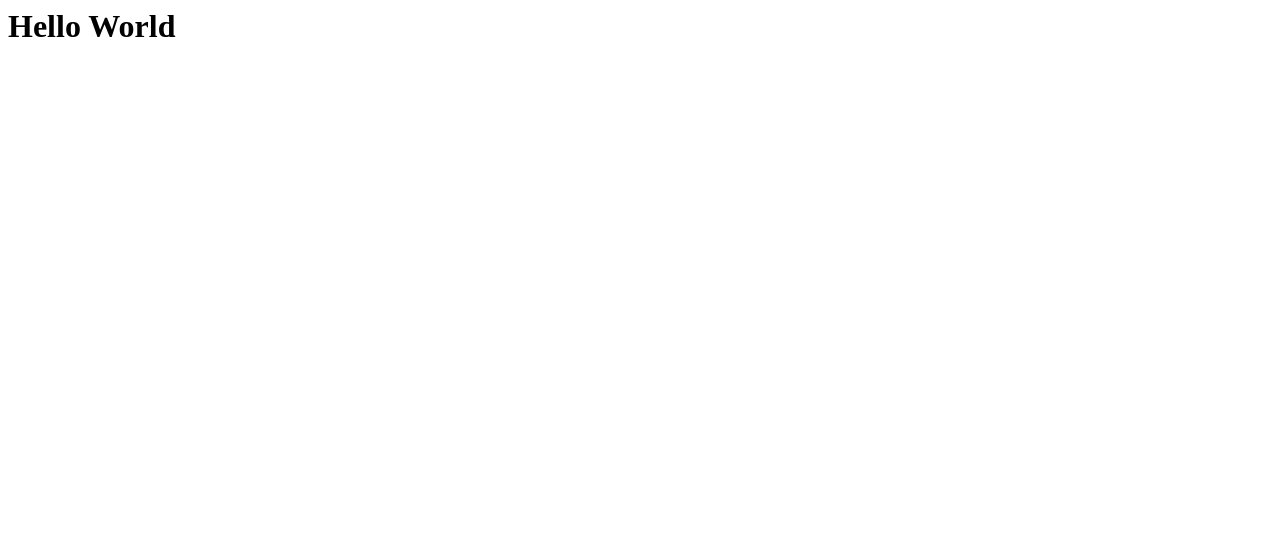
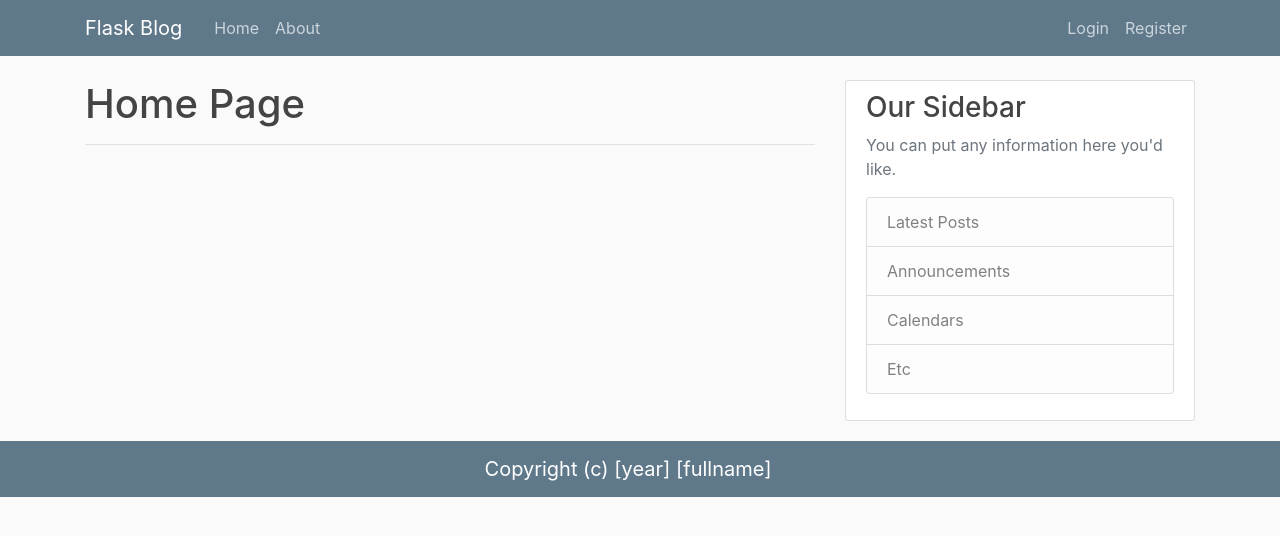
Before and after one commit to surajsgupta0107/Flask_Blog_New, a Flask app: page / in a window 1280 px wide. Before the commit the part shown is almost empty. Shown: the top 536 px of the page. Run offline with Flask 3, Linux system fonts and the light colour scheme; data that the repository does not hold is empty; some libraries are stand-ins or nearby versions.

Commit message:
first commit

```diff
--- a/flaskblog/main/views.py
+++ b/flaskblog/main/views.py
@@ -6,10 +6,6 @@ main = Blueprint("main", __name__)
 
 
 @main.route("/")
-def hello():
-    return "<h1>Hello World</h1>"
-
-
 @main.route("/home/")
 def home():
     page = request.args.get("page", 1, type=int)
--- a/flaskblog/templates/base.html
+++ b/flaskblog/templates/base.html
@@ -1,6 +1,7 @@
 <!DOCTYPE html>
 <html lang="en">
 <head>
+    <!-- Required meta tags -->
     <meta charset="UTF-8">
     <meta name="viewport" content="width=device-width, initial-scale=1">
     <!-- Bootstrap CSS -->
@@ -69,6 +70,15 @@
         </div>
       </div>
     </main>
+    <header class="site-header">
+      <nav class="navbar navbar-expand-md navbar-dark bg-steel flex-bottom">
+        <div class="container">
+          <a class="navbar-brand mr-4" href="/"></a>
+          <a class="navbar-brand mr-4" href="/">Copyright (c) [year] [fullname]</a>
+          <a class="navbar-brand mr-4" href="/"></a>
+        </div>
+      </nav>
+    </header>
     <!-- Optional JavaScript -->
     <!-- jQuery first, then Popper.js, then Bootstrap JS -->
     <script src="https://code.jquery.com/jquery-3.2.1.slim.min.js" integrity="sha384-KJ3o2DKtIkvYIK3UENzmM7KCkRr/rE9/Qpg6aAZGJwFDMVNA/GpGFF93hXpG5KkN" crossorigin="anonymous"></script>
--- a/flaskblog/templates/post.html
+++ b/flaskblog/templates/post.html
@@ -14,8 +14,8 @@
         <p class="article-content">{{ post.content }}</p>
         {% if post.author == current_user %}
           <div>
-            <a class="btn btn-secondary btn-sm mt-1 mb-1" href="{{ url_for('posts.update_post', post_id=post.id) }}">Update</a>
-            <button type="button" class="btn btn-danger btn-sm m-1" data-toggle="modal" data-target="#deleteModal">Delete</button>
+            <a class="btn btn-info btn-md mt-1 mb-1" href="{{ url_for('posts.update_post', post_id=post.id) }}">Update</a>
+            <button type="button" class="btn btn-danger btn-md m-1" data-toggle="modal" data-target="#deleteModal">Delete</button>
           </div>
         {% endif %}
       </div>
--- a/flaskblog/users/utils.py
+++ b/flaskblog/users/utils.py
@@ -15,7 +15,7 @@ def save_picture(form_picture):
     picture_fn = random_hex + f_ext
     picture_path = os.path.join(current_app.root_path, "static/profile_pics", picture_fn)
 
-    output_size = (250, 250)
+    output_size = (324, 324)
     i = Image.open(form_picture)
     i.thumbnail(output_size)
     i.save(picture_path)
--- a/flaskblog/users/views.py
+++ b/flaskblog/users/views.py
@@ -17,7 +17,7 @@ def register():
         user = User(username=form.username.data, email=form.email.data, password=password_hash)
         db.session.add(user)
         db.session.commit()
-        flash(f"Your account has been created. You can login now.", "success")
+        flash(f"{user.username} Your account has been created. You can login now.", "success")
         return redirect(url_for("users.login"))
     return render_template("register.html", title="Register", block_title="Register Page", legend="Register Info", form=form)
 
```
Also changed, not shown: flaskblog/static/profile_pics/6a14dff3ae341a55.jpg (deleted), flaskblog/static/profile_pics/a13643cfde1eacd6.jpeg (deleted), flaskblog/static/profile_pics/d5bb528b6d997cf0.jpg (deleted).
